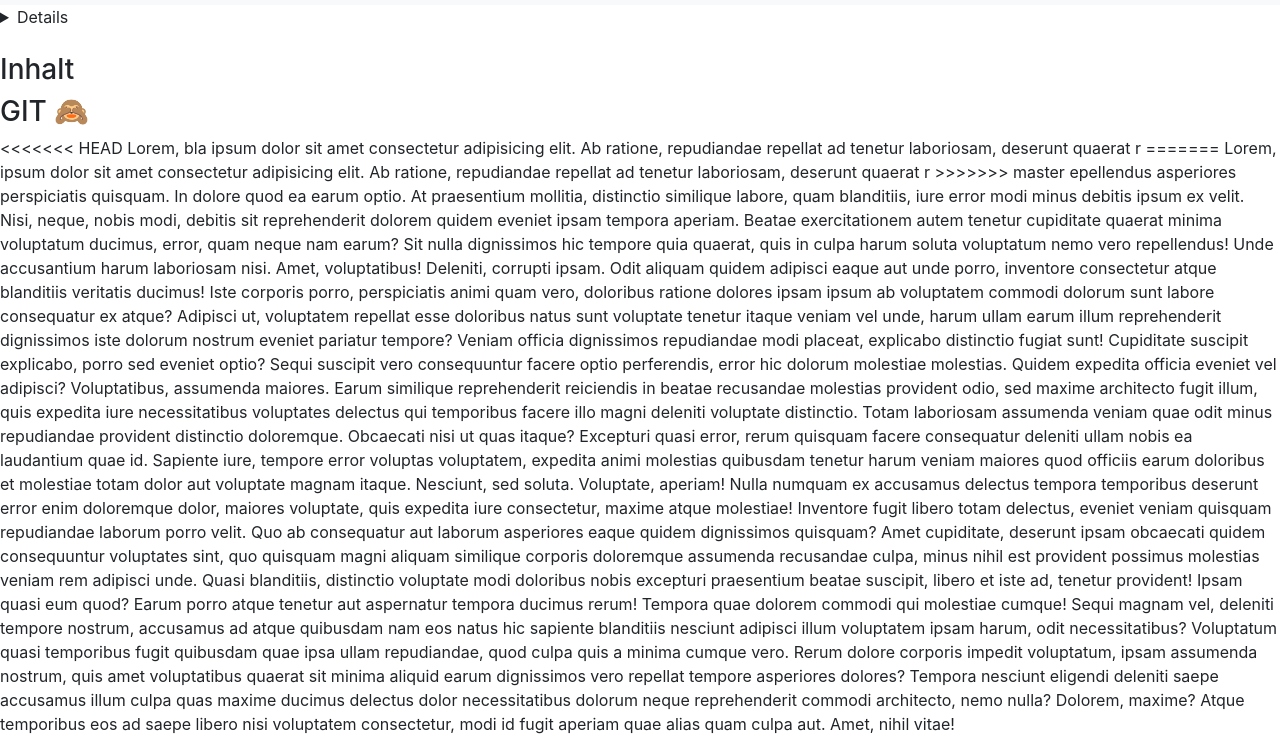
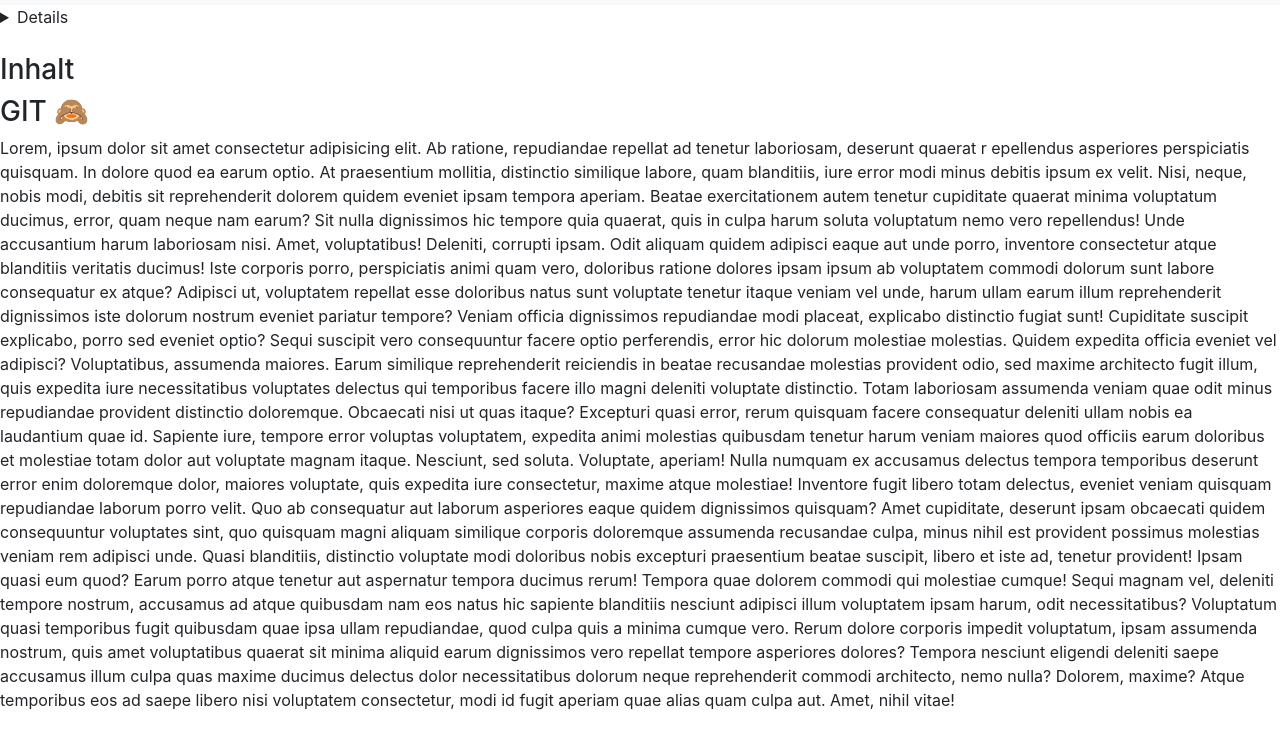
Before and after one commit to lauravikanis/HTML-Playground, a plain HTML site: page index.html in a window 1280 px wide. Shown: the part 51-800 px from the top of the page. Drawn offline with nearby package versions, Linux system fonts and the light colour scheme.

Commit message:
tidy code

```diff
--- a/index.html
+++ b/index.html
@@ -45,13 +45,8 @@
     <section id="git">
       <h3>GIT 🙈</h3>
       <p>
-<<<<<<< HEAD
-        Lorem, bla ipsum dolor sit amet consectetur adipisicing elit. Ab
-        ratione, repudiandae repellat ad tenetur laboriosam, deserunt quaerat r
-=======
         Lorem, ipsum dolor sit amet consectetur adipisicing elit. Ab ratione,
         repudiandae repellat ad tenetur laboriosam, deserunt quaerat r
->>>>>>> master
         epellendus asperiores perspiciatis quisquam. In dolore quod ea earum
         optio. At praesentium mollitia, distinctio similique labore, quam
         blanditiis, iure error modi minus debitis ipsum ex velit. Nisi, neque,
@@ -234,8 +229,6 @@
         alias quam culpa aut. Amet, nihil vitae!
       </p>
     </section>
-  </body>
-  <foot> </foot>
     <script
       src="https://code.jquery.com/jquery-3.5.1.slim.min.js"
       integrity="sha384-DfXdz2htPH0lsSSs5nCTpuj/zy4C+OGpamoFVy38MVBnE+IbbVYUew+OrCXaRkfj"
@@ -251,4 +244,5 @@
       integrity="sha384-B4gt1jrGC7Jh4AgTPSdUtOBvfO8shuf57BaghqFfPlYxofvL8/KUEfYiJOMMV+rV"
       crossorigin="anonymous"
     ></script>
+  </body>
 </html>
```
Lines whose indentation alone changed are shown as unchanged.
